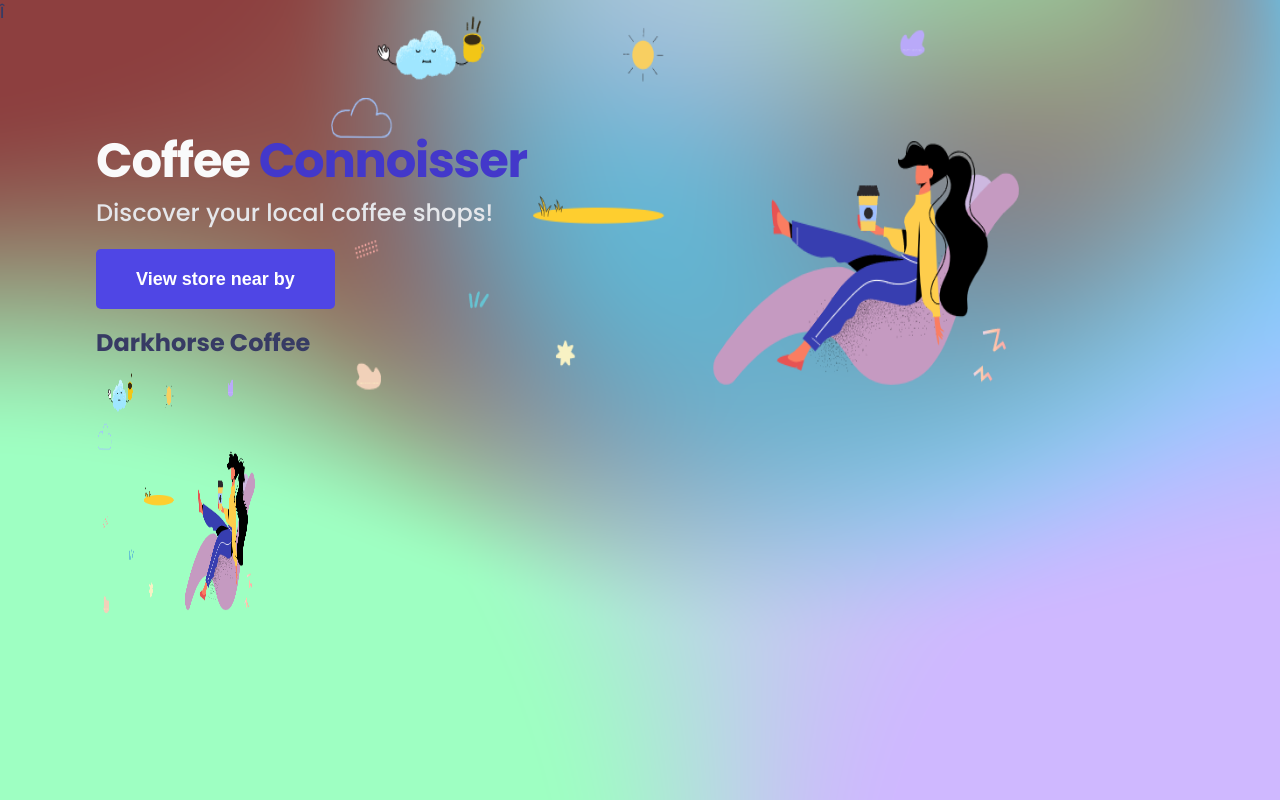
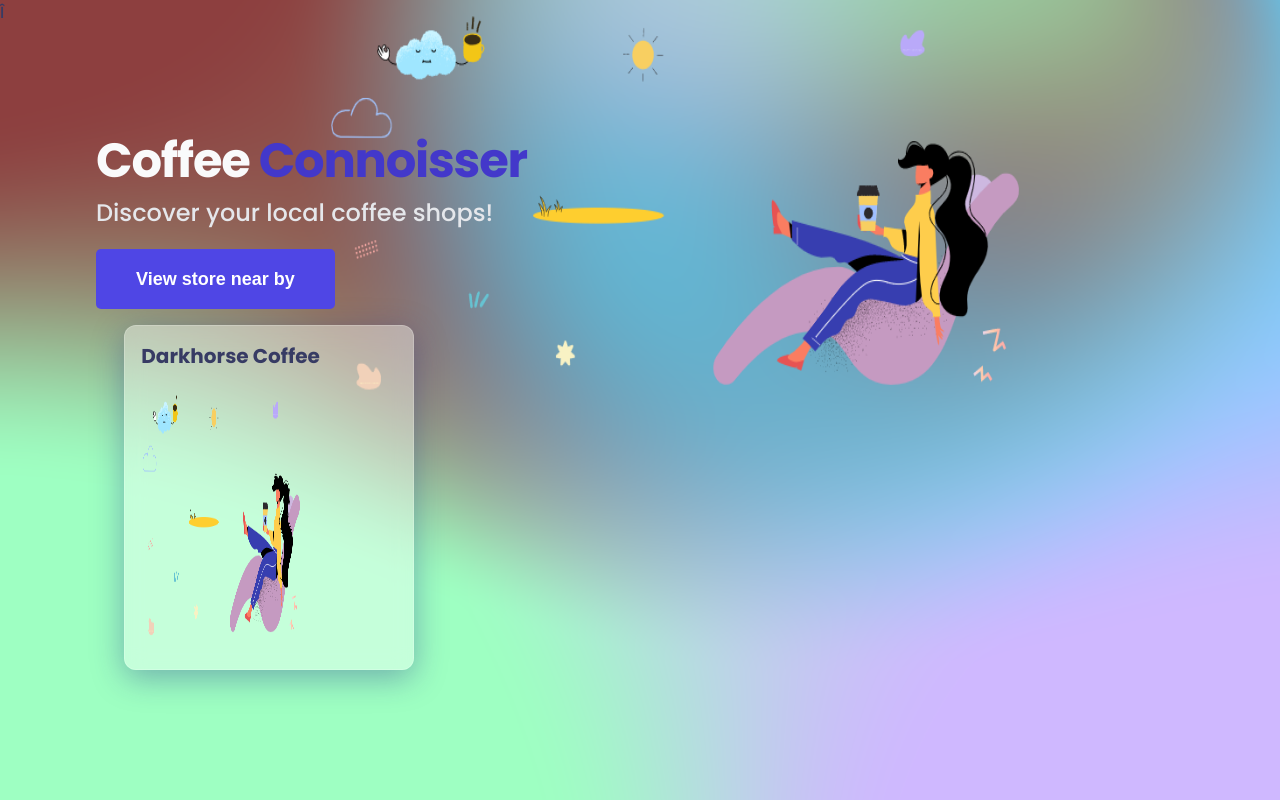
Before and after one commit to nimatrazmjo/discover-coffee-stores, a Next.js app: page / in a window 1280 px wide. Built offline with nearby package versions, Linux system fonts and the light colour scheme.

Commit message:
Add style to card component

```diff
--- a/components/card/card.tsx
+++ b/components/card/card.tsx
@@ -2,7 +2,9 @@ import React from 'react';
 import Image from 'next/image';
 import Link from 'next/link';
 
-import './cart.module.css';
+import styles from './cart.module.css';
+import cls from 'classnames';
+
 
 interface CardProps {
   name: string;
@@ -13,10 +15,16 @@ interface CardProps {
 const Card: React.FC<CardProps> = ({ name, imageUrl, href }) => {
   return (
     <Link href={href}>
-      <a>
-        <div>
-          <h2>{name}</h2>
-          <Image src={imageUrl} height={260} width={160} />
+      <a className={styles.cardLink}>
+        <div className={cls('glass', styles.container)}>
+          <div className={styles.cardHeaderWrapper}>
+            <h2 className={styles.cardHeader}>{name}</h2>
+          </div>
+          <div className={styles.cardImageWrapper}>
+            <Image
+              className={styles.cardImage}
+              src={imageUrl} height={260} width={160} />
+          </div>
         </div>
       </a >
     </Link>
--- a/components/card/cart.module.css
+++ b/components/card/cart.module.css
@@ -0,0 +1,56 @@
+.cardLink {
+  margin: auto;
+  --tw-shadow: 0 20px 25px -5px rgba(0, 0, 0, 0.1),
+    0 10px 10px -5px rgba(0, 0, 0, 0.04);
+  box-shadow: 0 0 transparent, 0 0 #0000, 0 0 transparent, 0 0 #0000,
+    0 0 transparent;
+
+  border-color: var(--text-white-100);
+  border-radius: 0.75rem /* 12px */;
+}
+
+.container {
+  border-radius: 0.75rem /* 12px */;
+  padding-top: 0.25rem /* 4px */;
+  padding-bottom: 0.25rem /* 4px */;
+  padding-bottom: 1.25rem /* 20px */;
+  padding-left: 1rem /* 16px */;
+  padding-right: 1rem /* 16px */;
+
+  backdrop-filter: blur(10px);
+}
+
+.cardHeaderWrapper {
+  margin-top: 0.75rem /* 12px */;
+  margin-bottom: 0.75rem /* 12px */;
+}
+
+.cardHeader {
+  text-overflow: ellipsis;
+  white-space: nowrap;
+  font-size: 1.25rem /* 20px */;
+  line-height: 1.75rem /* 28px */;
+  font-weight: 800;
+  overflow: hidden;
+  width: 16rem /* 256px */;
+}
+
+.cardImageWrapper {
+  color: var(--text-white-100);
+}
+
+.cardImage {
+  border-radius: 0.75rem /* 12px */;
+}
+
+@media (min-width: 1024px) {
+  .cardHeader {
+    width: 16rem /* 256px */;
+  }
+}
+
+@media (min-width: 768px) {
+  .cardHeader {
+    width: 16rem /* 256px */;
+  }
+}
--- a/package.json
+++ b/package.json
@@ -8,6 +8,7 @@
     "lint": "next lint"
   },
   "dependencies": {
+    "classnames": "^2.3.1",
     "next": "12.0.10",
     "react": "17.0.2",
     "react-dom": "17.0.2"
--- a/pages/index.tsx
+++ b/pages/index.tsx
@@ -25,7 +25,10 @@ const Home: NextPage = () => {
         <div className={styles.heroImage}>
           <Image src="/hero-image.png" alt='coffe maker' width={700} height={400} />
         </div>
-        <Card name='Darkhorse Coffee' imageUrl='/hero-image.png' href='coffee-store/darkhorse-coffee' />
+        <div className={styles.cardLayout}>
+
+          <Card name='Darkhorse Coffee' imageUrl='/hero-image.png' href='coffee-store/darkhorse-coffee' />
+        </div>
       </main>
     </div>
   )
--- a/styles/globals.css
+++ b/styles/globals.css
@@ -1,9 +1,10 @@
-@import url('https://fonts.googleapis.com/css2?family=Poppins:wght@300;500;600;700&display=swap');
+@import url("https://fonts.googleapis.com/css2?family=Poppins:wght@300;500;600;700&display=swap");
 body {
   padding: 0;
   margin: 0;
-  font-family: 'Poppins',IBMPlexSans, -apple-system, BlinkMacSystemFont, Segoe UI, Roboto,
-    Oxygen, Ubuntu, Cantarell, Fira Sans, Droid Sans, Helvetica Neue, sans-serif;
+  font-family: "Poppins", IBMPlexSans, -apple-system, BlinkMacSystemFont,
+    Segoe UI, Roboto, Oxygen, Ubuntu, Cantarell, Fira Sans, Droid Sans,
+    Helvetica Neue, sans-serif;
 
   background: url("/bg.png");
 
@@ -44,6 +45,15 @@ button {
   font-weight: 600;
 }
 
+.glass {
+  background: rgba(255, 255, 255, 0.45);
+  box-shadow: 0 8px 32px 0 rgba(31, 38, 135, 0.37);
+  backdrop-filter: blur(10.5px);
+  -webkit-backdrop-filter: blur(10.5px);
+  border-radius: 10px;
+  border: 1px solid rgba(255, 255, 255, 0.18);
+}
+
 button:focus {
   outline: 1px dotted;
   outline: 5px auto -webkit-focus-ring-color;
```
Also changed, not shown: 1 other file (tests, documents, lock files or other folders).
